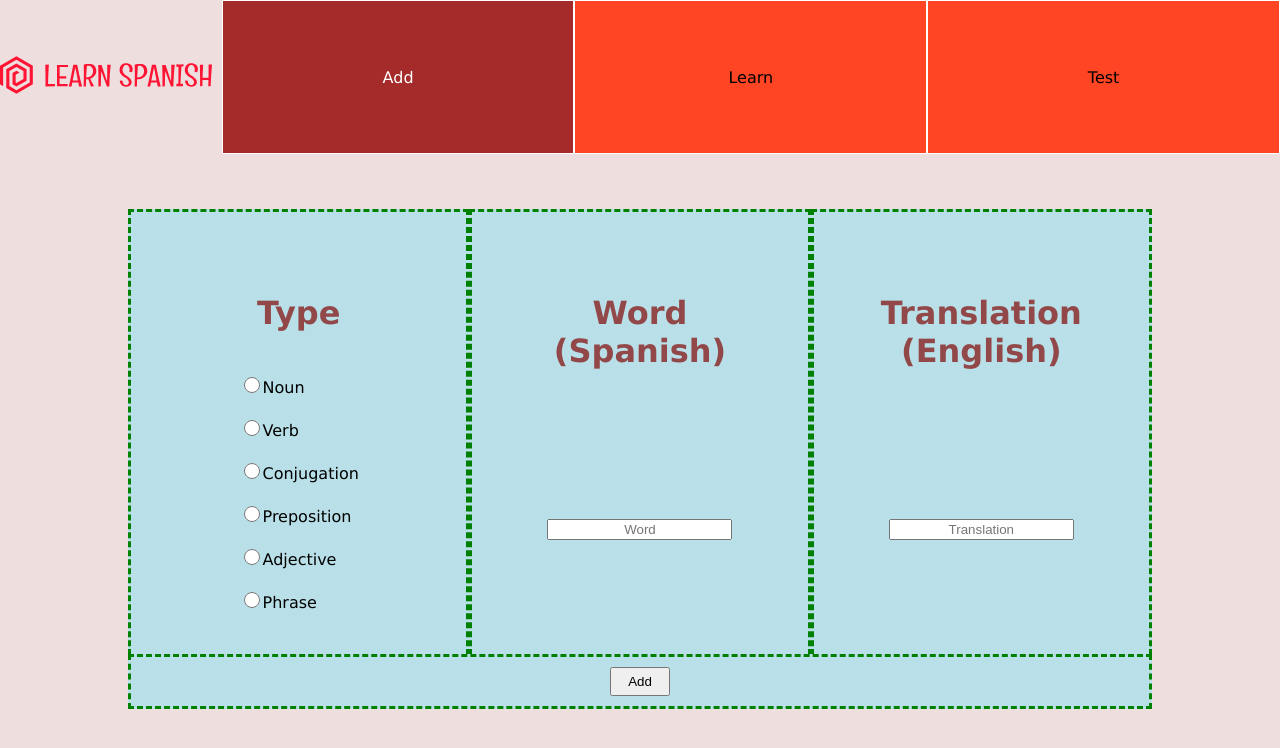
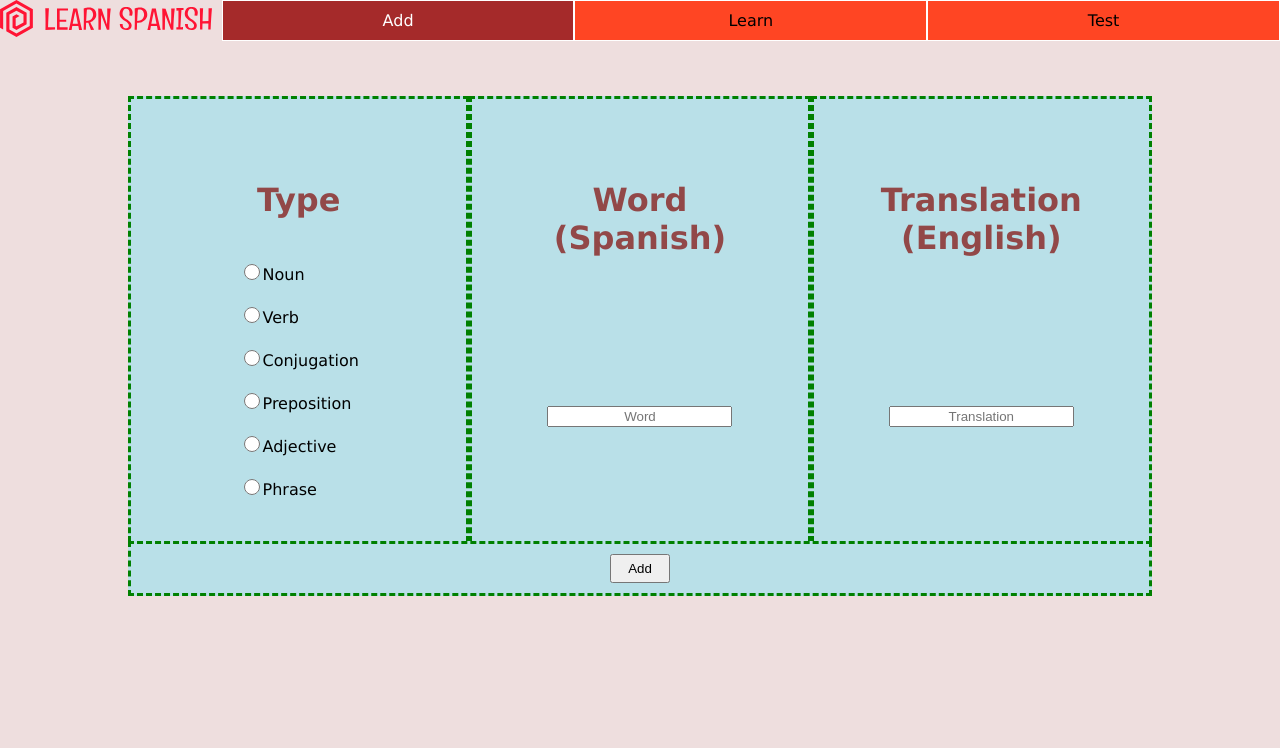
Before and after one commit to advay168/learn-spanish, a React (Create React App) app: page /add in a window 1280 px wide. Shown: the top 748 px of the page. Built offline with nearby package versions, Linux system fonts and the light colour scheme.

Commit message:
Remove changes
This reverts commit 19b4e788f55df8ad233e9cb563bf8eff2089e7f4.

```diff
--- a/src/components/Header/index.tsx
+++ b/src/components/Header/index.tsx
@@ -13,7 +13,7 @@ export default function Header() {
   return (
     <Wrapper>
       <ImgWrapper>
-        <Img src={Logo} width="300" height="150" alt="Logo" />
+        <Img src={Logo} alt="Logo" />
       </ImgWrapper>
       <NavBar />
     </Wrapper>
```
